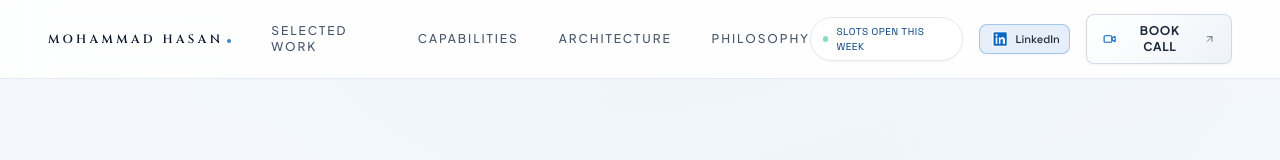
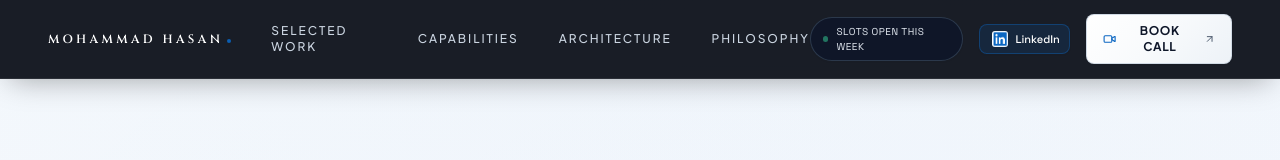
Before and after one commit to kingmhz/mohammad-hasan-portfolio, a website: page index.html in a window 1280 px wide. Shown: the top 160 px of the page. Drawn offline with nearby package versions, Linux system fonts and the light colour scheme; animation ran at ten frames a second.

Commit message:
feat: make header sleek obsidian black with high contrast white typography

```diff
--- a/assets/css/style.css
+++ b/assets/css/style.css
@@ -79,12 +79,13 @@ body {
   outline: none;
 }
 
-/* Frosted Glassmorphic Navigation */
+/* Frosted Glassmorphic Navigation - Executive Sleek Black */
 .glass-nav {
-  background: rgba(255, 255, 255, 0.88);
+  background: rgba(11, 15, 25, 0.94);
   backdrop-filter: blur(24px);
   -webkit-backdrop-filter: blur(24px);
-  border-bottom: 1px solid rgba(226, 232, 240, 0.85);
+  border-bottom: 1px solid rgba(255, 255, 255, 0.08);
+  box-shadow: 0 10px 30px -10px rgba(0, 0, 0, 0.35);
 }
 
 /* Pure Porcelain Cards */
--- a/index.html
+++ b/index.html
@@ -56,55 +56,55 @@
 
       <!-- Minimalist Luxury Name (Smaller & Clean Left) -->
       <a href="#" class="group flex items-baseline gap-1 py-1 mr-6 sm:mr-10" aria-label="Mohammad Hasan - Home">
-        <span class="font-brand font-semibold text-[11px] sm:text-xs tracking-[0.22em] sm:tracking-[0.28em] text-slate-900 group-hover:text-[#0A66C2] transition-colors duration-300 uppercase whitespace-nowrap">
+        <span class="font-brand font-semibold text-[11px] sm:text-xs tracking-[0.22em] sm:tracking-[0.28em] text-white group-hover:text-[#0A66C2] transition-colors duration-300 uppercase whitespace-nowrap">
           Mohammad Hasan
         </span>
-        <span class="w-1 h-1 rounded-full bg-[#0A66C2] inline-block opacity-80 group-hover:opacity-100 group-hover:scale-125 transition-all duration-300 mb-0.5"></span>
+        <span class="w-1 h-1 rounded-full bg-[#0A66C2] inline-block opacity-90 group-hover:opacity-100 group-hover:scale-125 transition-all duration-300 mb-0.5"></span>
       </a>
 
       <!-- Desktop Nav Links -->
-      <div class="hidden md:flex items-center gap-8 lg:gap-10 text-xs tracking-[0.16em] uppercase font-medium text-slate-600">
-        <a href="#work" class="hover:text-[#0A66C2] transition-colors duration-200">Selected Work</a>
-        <a href="#services" class="hover:text-[#0A66C2] transition-colors duration-200">Capabilities</a>
-        <a href="#stack" class="hover:text-[#0A66C2] transition-colors duration-200">Architecture</a>
-        <a href="#about" class="hover:text-[#0A66C2] transition-colors duration-200">Philosophy</a>
+      <div class="hidden md:flex items-center gap-8 lg:gap-10 text-xs tracking-[0.16em] uppercase font-medium text-slate-300">
+        <a href="#work" class="hover:text-white transition-colors duration-200">Selected Work</a>
+        <a href="#services" class="hover:text-white transition-colors duration-200">Capabilities</a>
+        <a href="#stack" class="hover:text-white transition-colors duration-200">Architecture</a>
+        <a href="#about" class="hover:text-white transition-colors duration-200">Philosophy</a>
       </div>
 
       <!-- Right Side Header (Bespoke Luxury Video Call Trigger & Status) -->
       <div class="flex items-center gap-2.5 sm:gap-3 lg:gap-4">
 
         <!-- Live Status Pill (Desktop & Tablet) -->
-        <div class="hidden lg:flex items-center gap-2 px-3 py-1.5 rounded-full bg-white/90 border border-slate-200 text-[#004182] text-[10px] font-mono-luxury uppercase tracking-wider shadow-sm">
-          <span class="w-1.5 h-1.5 rounded-full bg-emerald-500 inline-block animate-pulse"></span>
+        <div class="hidden lg:flex items-center gap-2 px-3 py-1.5 rounded-full bg-slate-900/90 border border-slate-700/80 text-slate-200 text-[10px] font-mono-luxury uppercase tracking-wider shadow-sm">
+          <span class="w-1.5 h-1.5 rounded-full bg-emerald-400 inline-block animate-pulse"></span>
           <span>Slots Open This Week</span>
         </div>
 
         <!-- Direct LinkedIn Button with User's Uploaded Logo -->
-        <a href="https://linkedin.com/in/mohammadhasantechie" target="_blank" rel="noopener noreferrer" class="hidden sm:flex items-center gap-2 px-3 py-1.5 rounded-lg bg-[#0A66C2]/10 hover:bg-[#0A66C2]/15 border border-[#0A66C2]/30 hover:border-[#0A66C2]/70 text-slate-800 hover:text-[#0A66C2] transition-all group shadow-sm" title="Connect on LinkedIn" aria-label="LinkedIn Profile">
+        <a href="https://linkedin.com/in/mohammadhasantechie" target="_blank" rel="noopener noreferrer" class="hidden sm:flex items-center gap-2 px-3 py-1.5 rounded-lg bg-[#0A66C2]/15 hover:bg-[#0A66C2]/25 border border-[#0A66C2]/40 hover:border-[#0A66C2] text-white transition-all group shadow-sm" title="Connect on LinkedIn" aria-label="LinkedIn Profile">
           <img src="assets/images/linkedin.png" alt="LinkedIn Logo" class="w-4 h-4 rounded-[3px] shrink-0 object-contain group-hover:scale-110 transition-transform">
           <span class="text-[11px] font-mono-luxury font-medium hidden md:inline-block">LinkedIn</span>
         </a>
 
         <!-- Executive Platinum Silver Video Call Booking CTA Button -->
-        <button type="button" id="header-book-call-btn" class="btn-silver px-3 sm:px-4 py-1.5 sm:py-2 rounded-lg text-[11px] sm:text-xs uppercase tracking-wider font-bold shadow-sm flex items-center gap-1.5 sm:gap-2 group cursor-pointer text-slate-800">
+        <button type="button" id="header-book-call-btn" class="btn-silver px-3 sm:px-4 py-1.5 sm:py-2 rounded-lg text-[11px] sm:text-xs uppercase tracking-wider font-bold shadow-sm flex items-center gap-1.5 sm:gap-2 group cursor-pointer text-slate-900">
           <i data-lucide="video" class="w-3.5 h-3.5 text-[#0A66C2]"></i>
           <span>Book Call</span>
-          <i data-lucide="arrow-up-right" class="w-3 h-3 text-slate-500 group-hover:translate-x-0.5 group-hover:-translate-y-0.5 transition-transform hidden sm:inline-block"></i>
+          <i data-lucide="arrow-up-right" class="w-3 h-3 text-slate-600 group-hover:translate-x-0.5 group-hover:-translate-y-0.5 transition-transform hidden sm:inline-block"></i>
         </button>
 
         <!-- Mobile Menu Hamburger -->
-        <button id="mobile-menu-btn" class="md:hidden text-slate-700 hover:text-slate-950 p-1.5 rounded-lg hover:bg-slate-100 transition-colors focus:outline-none" aria-label="Toggle Navigation">
+        <button id="mobile-menu-btn" class="md:hidden text-slate-300 hover:text-white p-1.5 rounded-lg hover:bg-white/10 transition-colors focus:outline-none" aria-label="Toggle Navigation">
           <i data-lucide="menu" class="w-5 h-5"></i>
         </button>
       </div>
     </div>
 
     <!-- Mobile Drawer Menu -->
-    <div id="mobile-menu" class="hidden md:hidden pt-4 pb-4 px-4 space-y-3 bg-white/95 border-b border-slate-200 mt-3 rounded-xl text-xs tracking-widest uppercase shadow-lg">
-      <a href="#work" class="block py-2 text-slate-700 hover:text-[#0A66C2]">Selected Work</a>
-      <a href="#services" class="block py-2 text-slate-700 hover:text-[#0A66C2]">Capabilities</a>
-      <a href="#stack" class="block py-2 text-slate-700 hover:text-[#0A66C2]">Architecture</a>
-      <a href="#about" class="block py-2 text-slate-700 hover:text-[#0A66C2]">Philosophy</a>
+    <div id="mobile-menu" class="hidden md:hidden pt-4 pb-4 px-4 space-y-3 bg-[#0B0F19]/95 border-b border-white/10 mt-3 rounded-xl text-xs tracking-widest uppercase shadow-2xl">
+      <a href="#work" class="block py-2 text-slate-200 hover:text-[#0A66C2]">Selected Work</a>
+      <a href="#services" class="block py-2 text-slate-200 hover:text-[#0A66C2]">Capabilities</a>
+      <a href="#stack" class="block py-2 text-slate-200 hover:text-[#0A66C2]">Architecture</a>
+      <a href="#about" class="block py-2 text-slate-200 hover:text-[#0A66C2]">Philosophy</a>
       <button type="button" id="mobile-book-call-btn" class="w-full py-2.5 text-center btn-catchy-blue text-white rounded-lg font-bold flex items-center justify-center gap-2 shadow-md">
         <i data-lucide="video" class="w-4 h-4 text-white"></i>
         <span>Schedule 1-on-1 Call</span>
```
